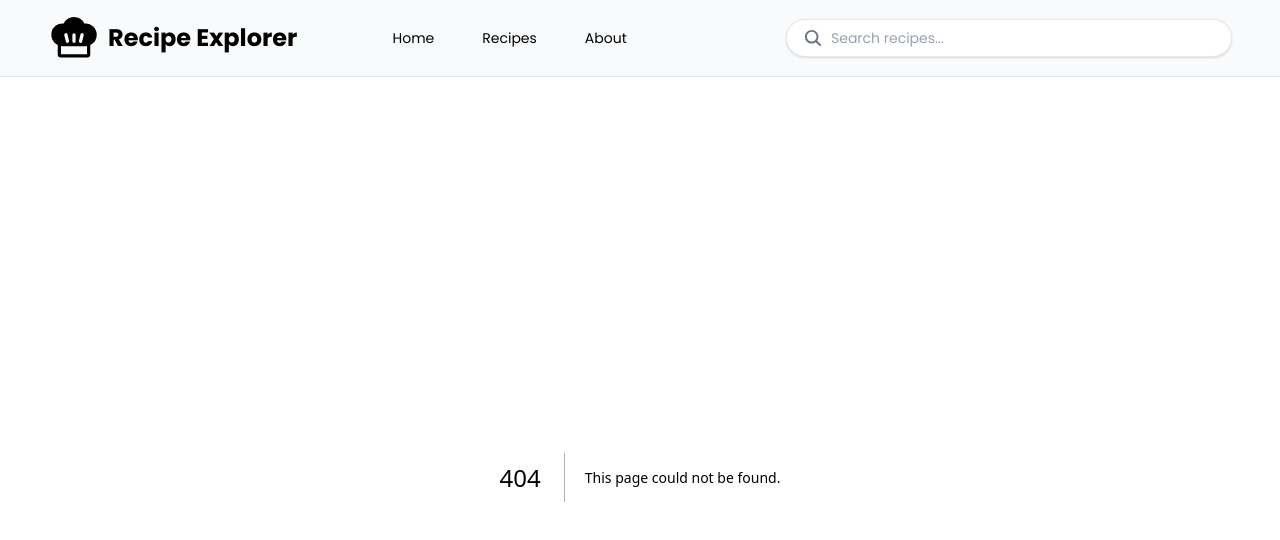
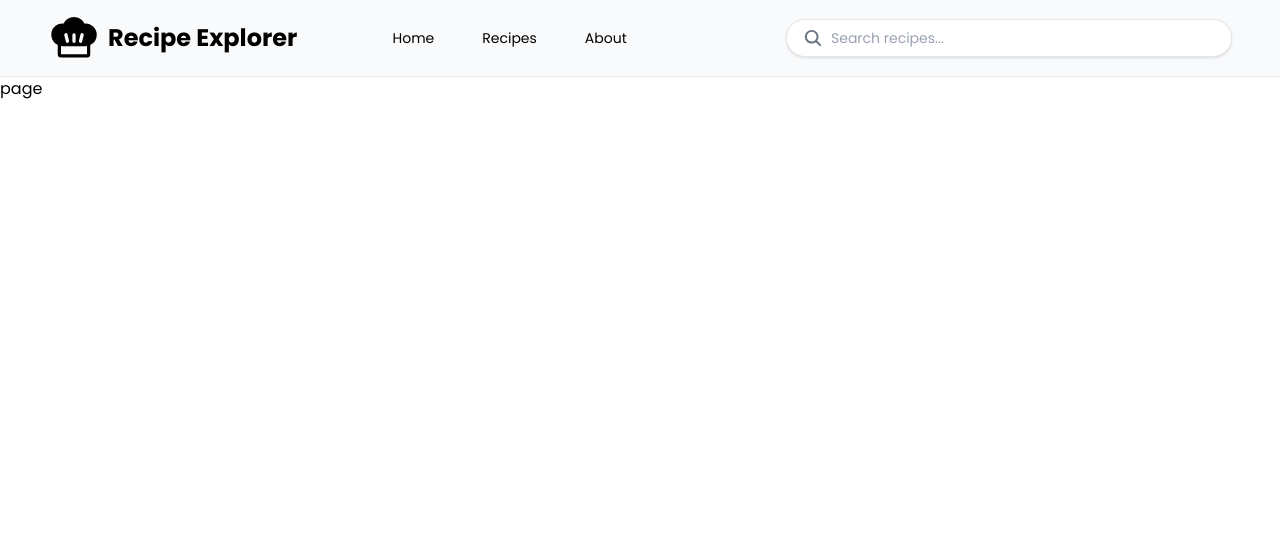
Before and after one commit to mrm-jamali/Recipe-explorer, a Next.js app: page /Recipe/1 in a window 1280 px wide. Before the commit this address had no page. Shown: the top 540 px of the page. Built offline with nearby package versions, Linux system fonts and the light colour scheme.

Commit message:
feat: add recipe details navigation

```diff
--- a/Features/Recipes/Components/RecipeCard.tsx
+++ b/Features/Recipes/Components/RecipeCard.tsx
@@ -1,7 +1,7 @@
 
 import type { Recipe } from "@/type/type";
 import { Heart, Clock, BarChart3, Star } from "lucide-react";
-
+import Link from "next/link";
 type RecipeCardProps = {
   recipe: Recipe;
 };
@@ -9,9 +9,8 @@ type RecipeCardProps = {
 function RecipeCard({ recipe }: RecipeCardProps) {
   return (
     <div className="w-full max-w-[354px] overflow-hidden rounded-2xl bg-white shadow-md transition-all duration-300 hover:-translate-y-1 hover:shadow-xl">
-
-      {/* Image */}
-      <div className="relative h-52 w-full">
+<Link href={`/recipe/${recipe.idMeal}`}>
+  <div className="relative h-52 w-full">
         <img
           src={recipe.strMealThumb}
           alt={recipe.strMeal}
@@ -26,6 +25,9 @@ function RecipeCard({ recipe }: RecipeCardProps) {
           <Heart className="h-5 w-5 text-gray-600 hover:text-red-500" />
         </button>
       </div>
+</Link>
+      {/* Image */}
+
 
       {/* Content */}
       <div className="p-4">
--- /dev/null
+++ b/app/Recipe/[id]/page.tsx
@@ -0,0 +1,9 @@
+
+
+function page() {
+  return (
+    <div>page</div>
+  )
+}
+
+export default page
```
